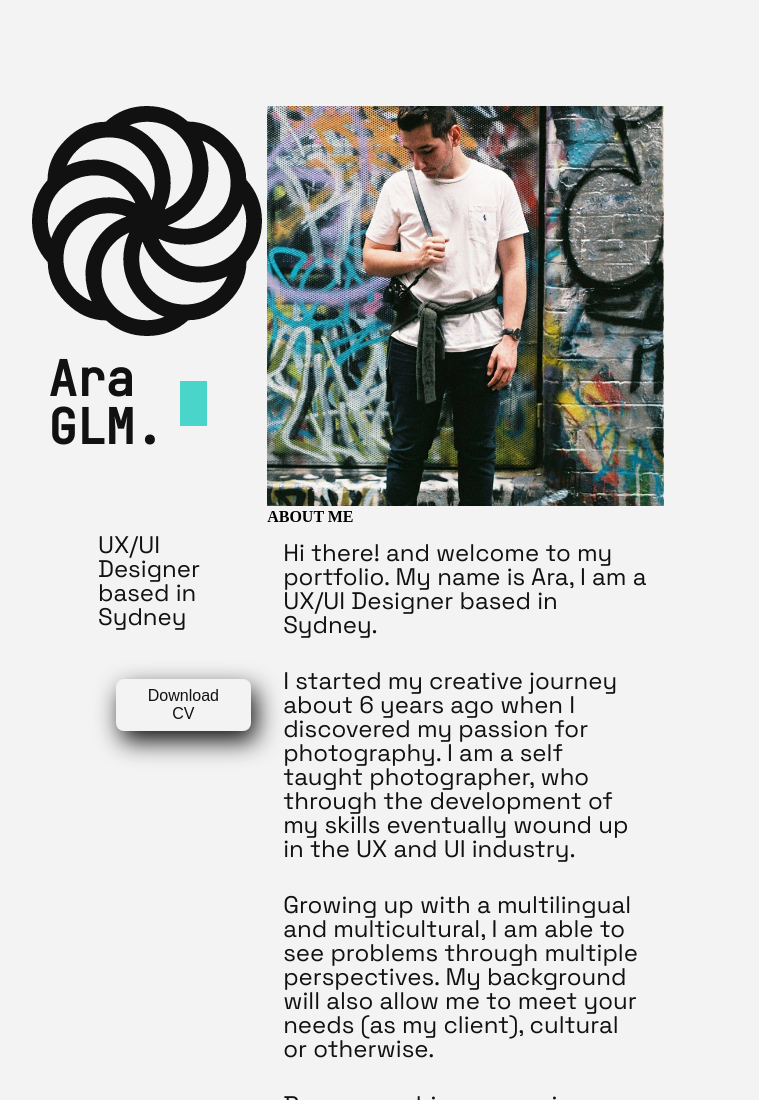
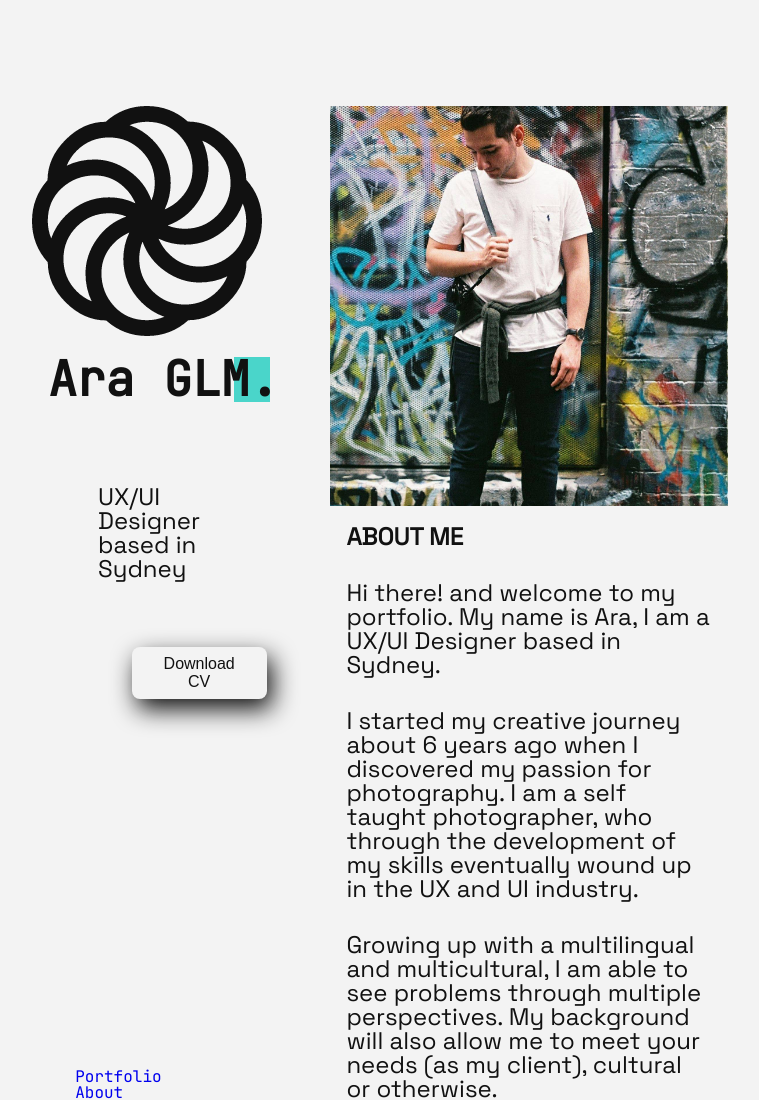
Before and after one commit to agalexei/UX_UI_HW_17, a plain HTML site: page about.html in a window 1280 px wide. Shown: the top 1100 px of the page, without its empty margins (128-887 px from the left). Drawn offline with Linux system fonts and the light colour scheme.

Commit message:
210125 grid update
updated about section

```diff
--- a/CSS/style.css
+++ b/CSS/style.css
@@ -129,14 +129,22 @@ font-size: 48px;
 font-family: 'JetBrains Mono', monospace;
 font-weight: medium;
 padding: 16px;
+white-space: nowrap;
 }
-p {color: #111111;
+h2 {color: #111111;
 font-family: 'Space Grotesk', sans-serif;
 font-size: 24px;
 margin: 0;
 padding: 16px;
+white-space: nowrap;
 }
 
+p {color: #111111;
+    font-family: 'Space Grotesk', sans-serif;
+    font-size: 24px;
+    margin: 0;
+    padding: 16px;
+    }
 .inline-block{
     display: inline-block;
     vertical-align: top;
```
